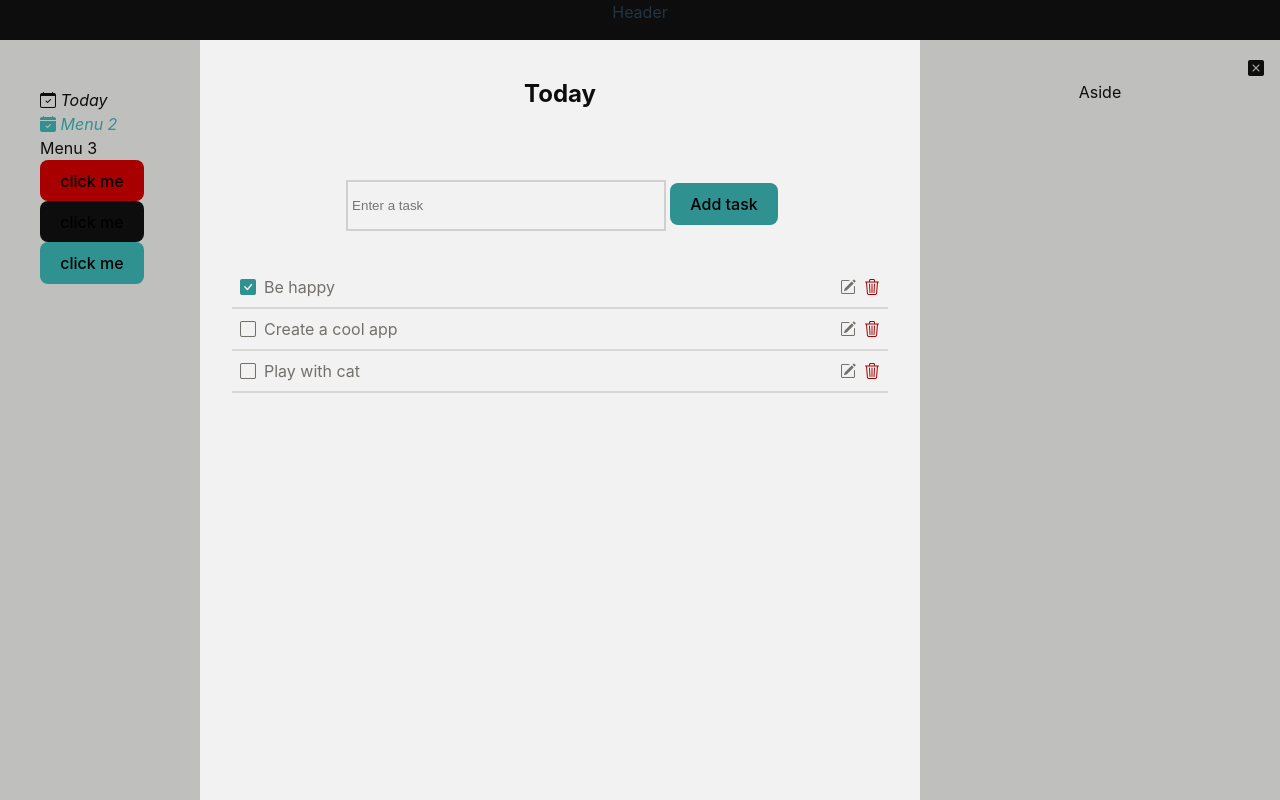
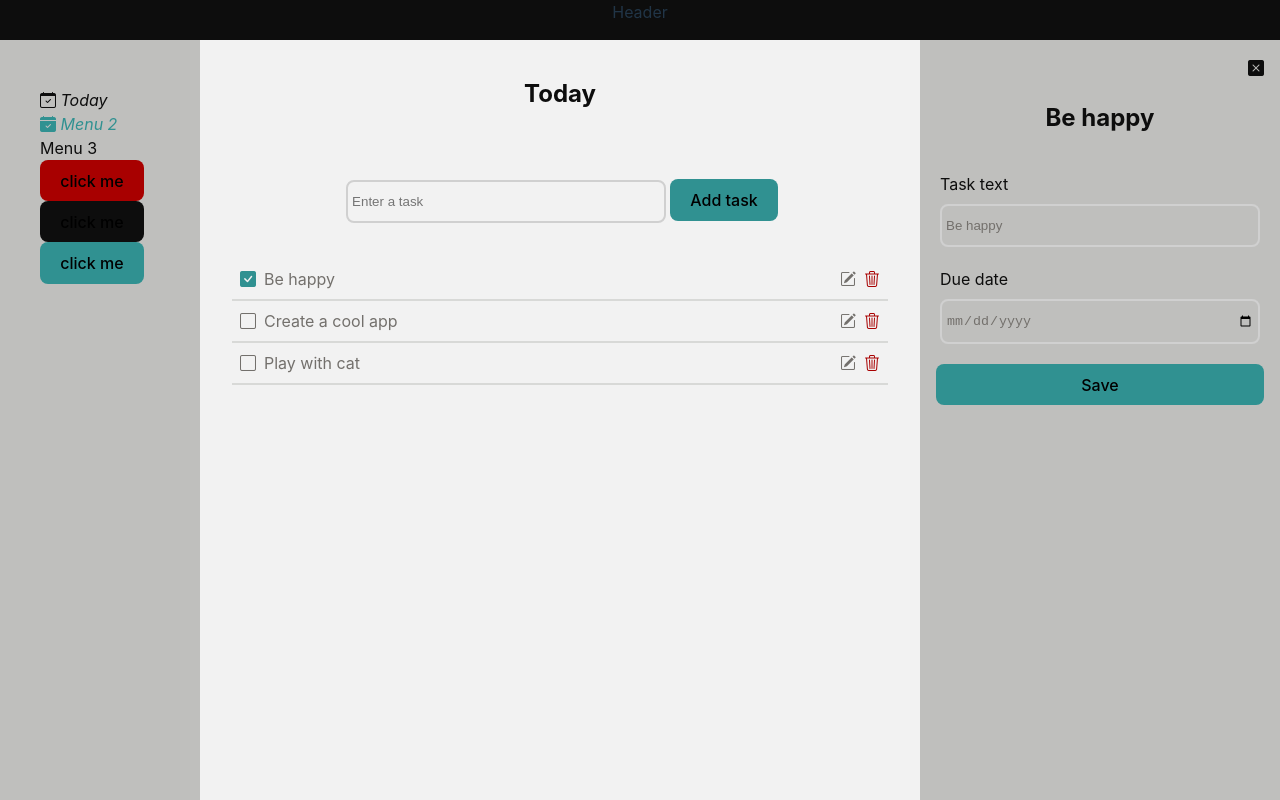
Before and after one commit to a-sortan/the-list, a React (Vite) app: page / in a window 1280 px wide. Built offline with nearby package versions, Linux system fonts and the light colour scheme.

Commit message:
feat(core): create Aside and EditTask components

```diff
--- a/src/App.tsx
+++ b/src/App.tsx
@@ -2,6 +2,7 @@ import TaskListComponent from './components/TaskListComponent';
 // import EditTaskComponent from './components/EditTaskComponent';
 import './App.css';
 import { useState } from 'react';
+import AsideComponent from './components/AsideComponent';
 
 function App() {
   const [asideVisible, setAsideVisible] = useState(true);
@@ -9,9 +10,15 @@ function App() {
     setAsideVisible(true);
   }
 
-  const hideAside = () => {
+  function hideAside() {
     setAsideVisible(false);
   }
+
+  function populateAside(EditTaskComponent: any) {
+    console.log("populateAside");
+    console.log(EditTaskComponent)
+  }
+
   return (
     <>
       <div className='app'>
@@ -30,15 +37,7 @@ function App() {
           <div className="content">
             <TaskListComponent showAside={showAside} />
           </div>
-          <div className={asideVisible ? "aside" : "hide"}>
-            <i className="bi bi-x-square-fill close-aside" onClick={() => {
-              hideAside();
-            }}></i>
-            Aside
-            {/* <EditTaskComponent
-              task={{id: 0, text:'Be happy', done: false}}
-            /> */}
-          </div>
+          <AsideComponent asideVisible={asideVisible} hideAside={hideAside} />
         </div>
         {/* <footer className="footer">Footer</footer> */}
       </div>
--- a/src/components/AddTaskComponent.css
+++ b/src/components/AddTaskComponent.css
@@ -3,9 +3,10 @@
   /* border: 0; */
   /* border-bottom: 2px solid #D8D9D7; */
   border: 2px solid #d0d0d0;
+  border-radius: 8px;
   color: #73706C;
   max-width: 600px;
   width: 320px;
-  padding: 16px 4px;
+  padding: 12px 4px;
   margin: 4px;
 }
--- /dev/null
+++ b/src/components/AsideComponent.tsx
@@ -0,0 +1,19 @@
+import EditTaskComponent from "./EditTaskComponent"
+interface AsideComponentProps {
+  asideVisible: boolean,
+  hideAside: any
+}
+
+export default function AsideComponent({asideVisible, hideAside}:AsideComponentProps) {
+  return (
+    <div className={asideVisible ? "aside" : "hide"}>
+      <i className="bi bi-x-square-fill close-aside" onClick={() => {
+        hideAside();
+      }}></i>
+      <EditTaskComponent
+        task={{id: 0, text:'Be happy', done: false}}
+
+      />
+    </div>
+  )
+}
--- /dev/null
+++ b/src/components/EditTaskComponent.css
@@ -0,0 +1,16 @@
+.task-editor-body{
+  display: flex;
+  flex-direction: column;
+  justify-content: flex-end;
+  align-items: stretch;
+  text-align: left;
+}
+
+.task-editor-body label {
+  width: 80%;
+  padding: 16px 4px 4px;
+}
+
+.task-editor-body button {
+  margin-top: 16px;
+}
--- /dev/null
+++ b/src/components/EditTaskComponent.tsx
@@ -0,0 +1,46 @@
+import { useState } from "react"
+import { Task } from "../types/Tasktype"
+import './EditTaskComponent.css'
+
+interface EditTaskComponentProps {
+  task: Task,
+  onChangeTask?: any
+}
+
+export default function EditTaskComponent({task}:EditTaskComponentProps) {
+  const [title, setTitle] = useState(task.text);
+  const [dueDate, setDueDate]  = useState(new Date().toISOString());
+  return (
+    <div className="task-editor-container">
+      <div className="task-editor-header">
+      </div>
+      <h2>{title}</h2>
+      <div className="task-editor-body">
+      <label htmlFor="" className="grey-1">Task text</label>
+      <input
+        className="task-text"
+        placeholder="Enter a task"
+        type="text"
+        value={title}
+        onChange={(e) => {
+          setTitle(e.target.value);
+        }}
+      />
+      <label htmlFor="">Due date</label>
+      <input
+          type="date" className="task-text" id="task-due-date" name="task-due-date" value={dueDate}
+          onChange={(e) => {
+            setDueDate(e.target.value);
+          }}
+        />
+      <button className="secondary-bck"
+        onClick={()=> {
+          console.log(task)
+
+        }}
+      >Save</button>
+
+      </div>
+    </div>
+  )
+}
--- a/src/types/Tasktype.ts
+++ b/src/types/Tasktype.ts
@@ -2,5 +2,6 @@ export type Task = {
   id: number,
   text: string,
   done: boolean,
-  completed?: string
+  completed?: string,
+  dueDaate?: string
 }
```
